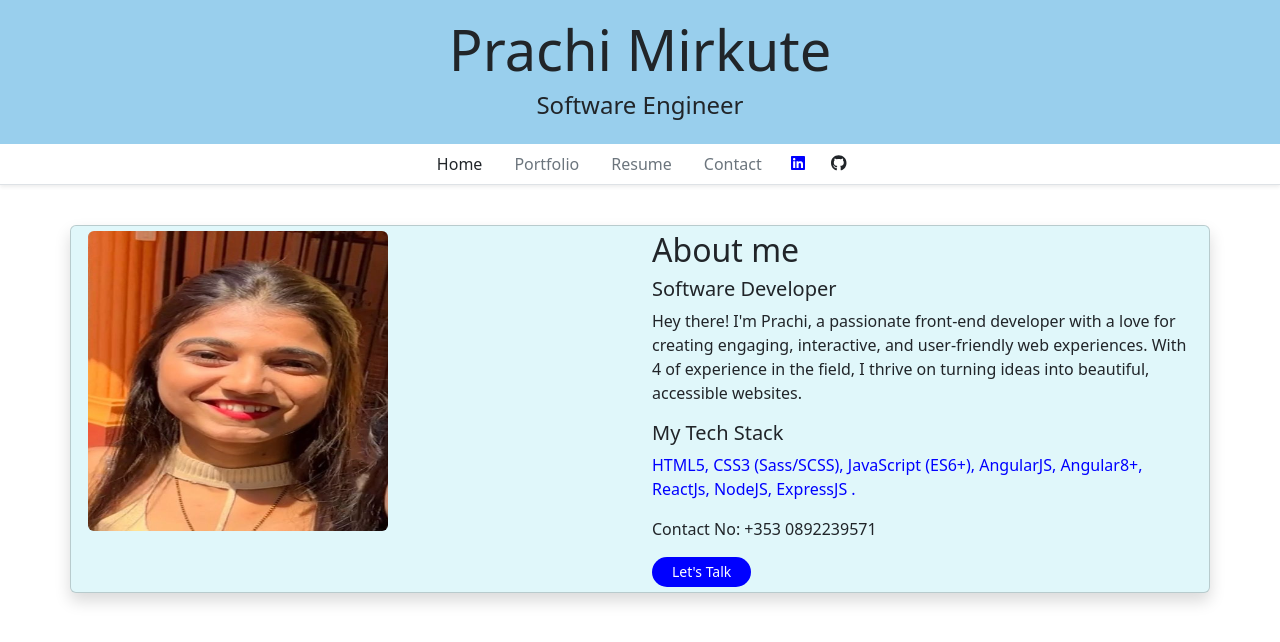
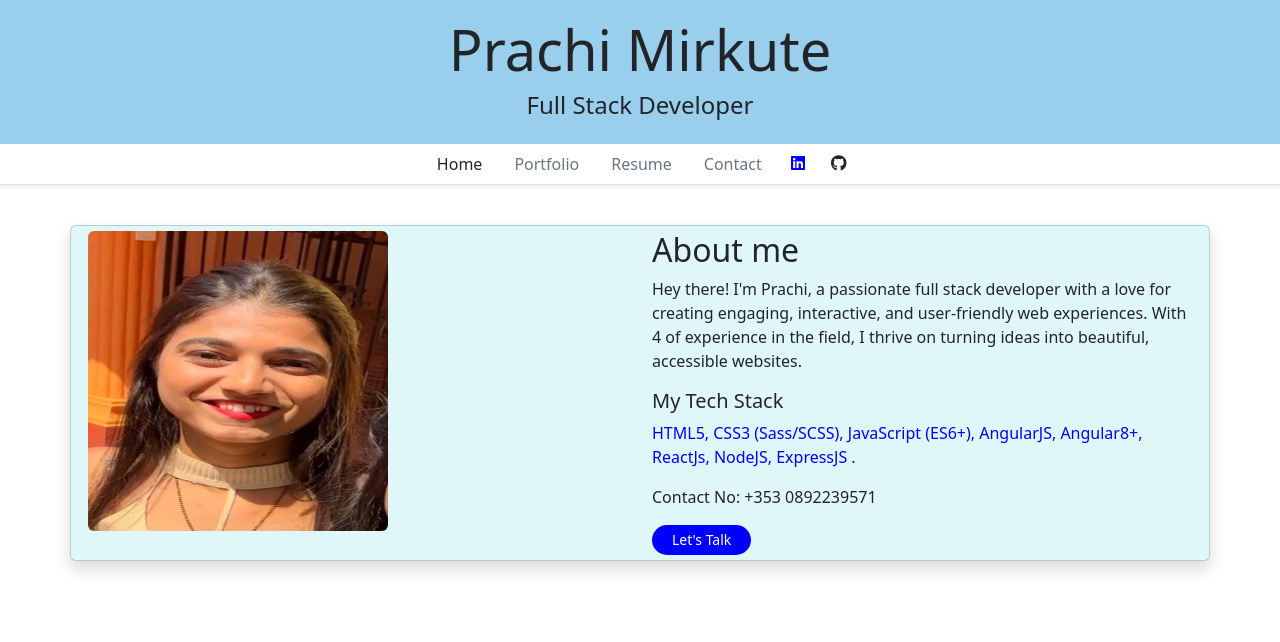
Before and after one commit to Prachimirkute/myPortfolio, an Angular app: page /Home in a window 1280 px wide. Shown: the top 642 px of the page. Built offline with nearby package versions, Linux system fonts and the light colour scheme.

Commit message:
card css changes

```diff
--- a/src/app/header/header.component.css
+++ b/src/app/header/header.component.css
@@ -2,3 +2,15 @@
     background-color: #0288d166;
     padding: 1rem 0rem;
 }
+.animatedImage {
+    animation: bounceAnimation 2s infinite; /* Animation name, duration, and iteration count */
+  }
+
+  @keyframes bounceAnimation {
+    0%, 20%, 50%, 80%, 100% {
+      transform: translateY(0); /* Bounce at the top and bottom */
+    }
+    40% {
+      transform: translateY(-30px); /* Bounce higher in the middle */
+    }
+  }
--- a/src/app/header/header.component.html
+++ b/src/app/header/header.component.html
@@ -1,7 +1,7 @@
 <div class="sect1">
     <div class="text-center">
-        <h1 class="display-4">Prachi Mirkute</h1>
-        <h4>Software Engineer</h4>
+        <h1 class="display-4 animatedImage">Prachi Mirkute</h1>
+        <h4>Full Stack Developer</h4>
         <div style="text-align: right;">
             <!-- <a href="https://github.com/Prachimirkute" target="_blank" class="btn"><fa-icon [icon]="faGithub"></fa-icon></a> -->
             <!-- <a href="https://www.linkedin.com/in/prachi-mirkute-53a984152/" target="_blank" class="btn">
--- a/src/app/home/home.component.html
+++ b/src/app/home/home.component.html
@@ -6,8 +6,8 @@
         </div>
         <div class="col rightside" style="margin: 5px;">
             <h2>About me</h2>
-            <h5>Software Developer</h5>
-            <p>Hey there! I'm Prachi, a passionate front-end developer with a love for creating engaging,
+            <!-- <h5>Software Developer</h5> -->
+            <p>Hey there! I'm Prachi, a passionate full stack developer with a love for creating engaging,
                 interactive, and user-friendly web experiences. With 4 of experience in the field, I thrive on turning
                 ideas into beautiful, accessible websites.</p>
             <h5>My Tech Stack</h5>
--- a/src/app/project-card/project-card.component.html
+++ b/src/app/project-card/project-card.component.html
@@ -1,5 +1,12 @@
 <div class="card shadow text-center" style="min-width: 350px; max-width: 350px;background-color: #00bcd41f;">
     <div class="card-body">
+        <carousel style="margin:10px">
+            <div *ngFor="let picture of project.picture">
+                <slide>
+                    <img src={{picture}} alt="first slide" style="display: block; width: 100%;">
+                </slide>
+            </div>
+        </carousel>
         <h5 class="card-title">{{project.name}}</h5>
         <p class="card-text">{{project.summary}}</p>
         <button class="btn btn-link" (click)="openProjectModel()">View More</button>
```
Also changed, not shown: src/app/portfolio/portfolio.component.ts (+3 -3 lines).
